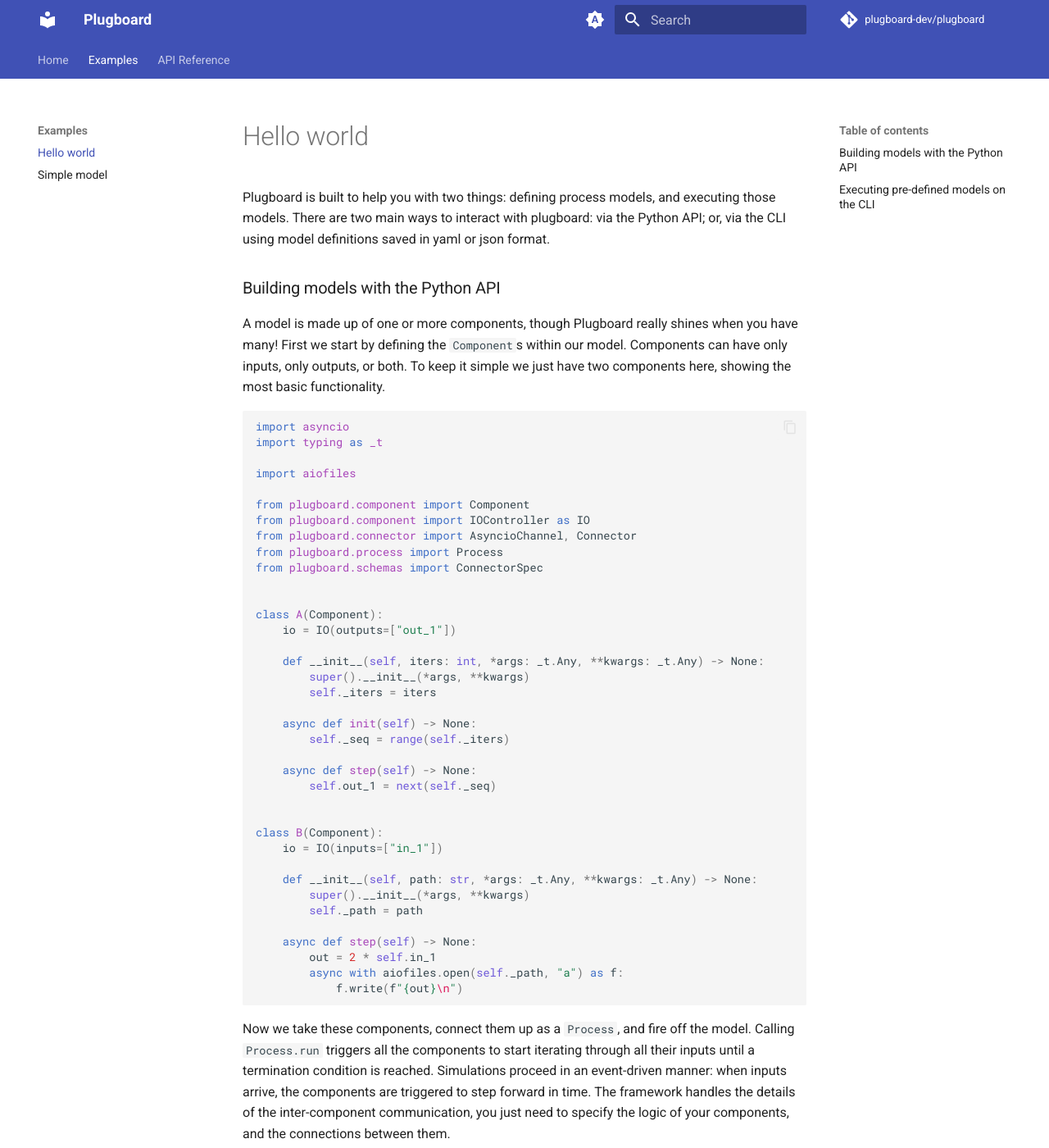
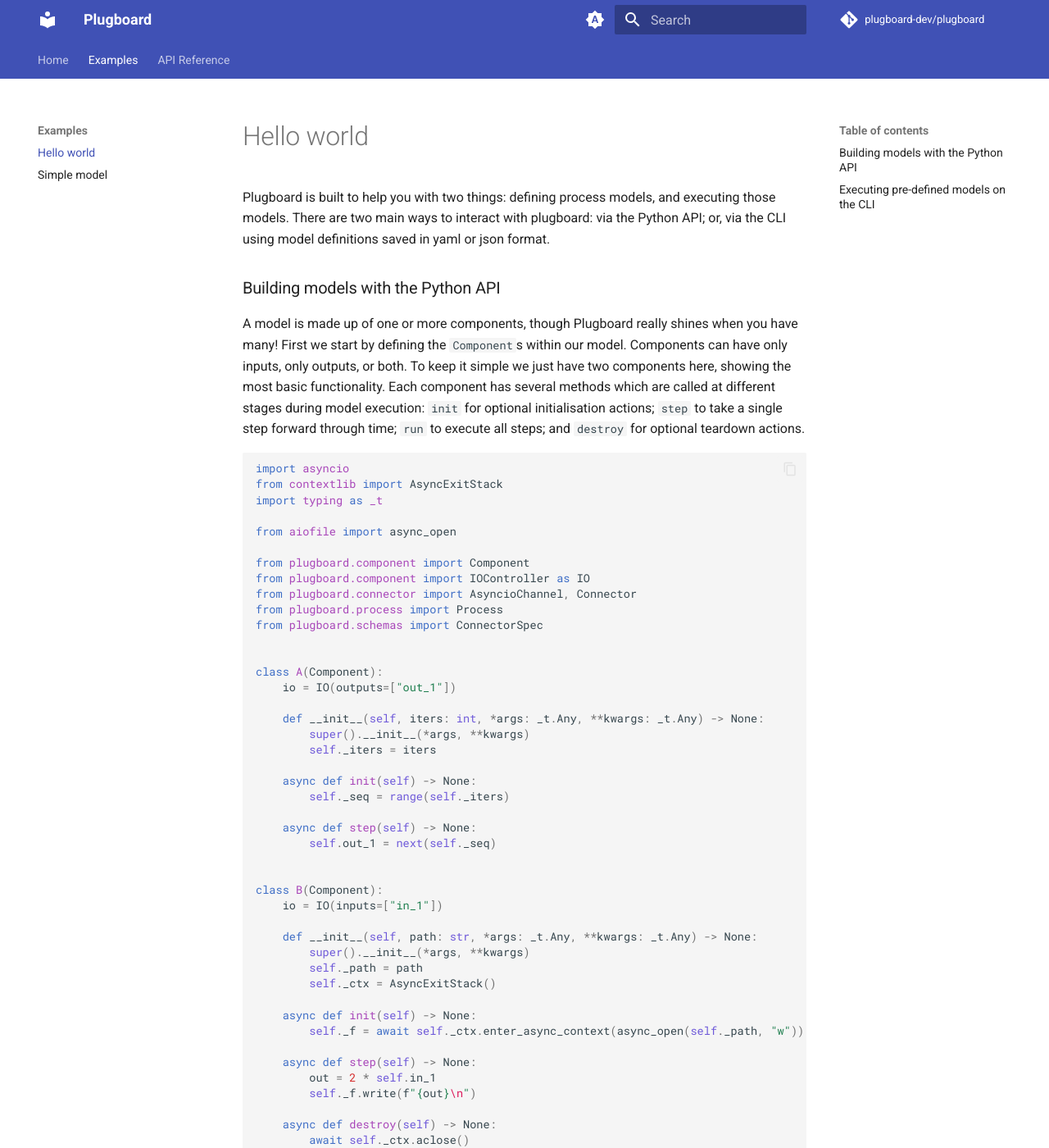
Before and after one commit to plugboard-dev/plugboard, an MkDocs documentation site: the page built from docs/examples/001_hello_world/hello-world.md, in a window 1280 px wide and 1400 px high. Shown: the whole window at 82% size. Built offline with MkDocs 1.6.1 and Material for MkDocs 9.7.7, drawn with Linux system fonts in a browser that asks for light colours; comment, search, counter and statistics services are not loaded; the version menu is left out; some of the changed text lies outside the part shown.

Commit message:
Adds details of Component methods and Process context handler to examples

````diff
--- a/docs/examples/001_hello_world/hello-world.md
+++ b/docs/examples/001_hello_world/hello-world.md
@@ -1,12 +1,12 @@
 Plugboard is built to help you with two things: defining process models, and executing those models. There are two main ways to interact with plugboard: via the Python API; or, via the CLI using model definitions saved in yaml or json format.
 
 ### Building models with the Python API
-A model is made up of one or more components, though Plugboard really shines when you have many! First we start by defining the `Component`s within our model. Components can have only inputs, only outputs, or both. To keep it simple we just have two components here, showing the most basic functionality.
+A model is made up of one or more components, though Plugboard really shines when you have many! First we start by defining the `Component`s within our model. Components can have only inputs, only outputs, or both. To keep it simple we just have two components here, showing the most basic functionality. Each component has several methods which are called at different stages during model execution: `init` for optional initialisation actions; `step` to take a single step forward through time; `run` to execute all steps; and `destroy` for optional teardown actions.
 ```python
 --8<-- "docs/examples/001_hello_world/hello_world.py:components"
 ```
 
-Now we take these components, connect them up as a `Process`, and fire off the model. Calling `Process.run` triggers all the components to start iterating through all their inputs until a termination condition is reached. Simulations proceed in an event-driven manner: when inputs arrive, the components are triggered to step forward in time. The framework handles the details of the inter-component communication, you just need to specify the logic of your components, and the connections between them.
+Now we take these components, connect them up as a `Process`, and fire off the model. Using the `Process` context handler takes care of calling `init` at the beginning and `destroy` at the end for all `Component`s. Calling `Process.run` triggers all the components to start iterating through all their inputs until a termination condition is reached. Simulations proceed in an event-driven manner: when inputs arrive, the components are triggered to step forward in time. The framework handles the details of the inter-component communication, you just need to specify the logic of your components, and the connections between them.
 ```python
 --8<-- "docs/examples/001_hello_world/hello_world.py:main"
 ```
--- a/docs/examples/001_hello_world/hello_world.py
+++ b/docs/examples/001_hello_world/hello_world.py
@@ -2,9 +2,10 @@
 
 # --8<-- [start:components]
 import asyncio
+from contextlib import AsyncExitStack
 import typing as _t
 
-import aiofiles
+from aiofile import async_open
 
 from plugboard.component import Component
 from plugboard.component import IOController as IO
@@ -33,11 +34,17 @@
     def __init__(self, path: str, *args: _t.Any, **kwargs: _t.Any) -> None:
         super().__init__(*args, **kwargs)
         self._path = path
+        self._ctx = AsyncExitStack()
+
+    async def init(self) -> None:
+        self._f = await self._ctx.enter_async_context(async_open(self._path, "w"))
 
     async def step(self) -> None:
         out = 2 * self.in_1
-        async with aiofiles.open(self._path, "a") as f:
-            f.write(f"{out}\n")
+        self._f.write(f"{out}\n")
+
+    async def destroy(self) -> None:
+        await self._ctx.aclose()
 
 
 # --8<-- [end:components]
@@ -54,8 +61,8 @@
             )
         ],
     )
-    await process.init()
-    await process.run()
+    async with process:
+        await process.run()
     # --8<-- [end:main]
 
 
````
